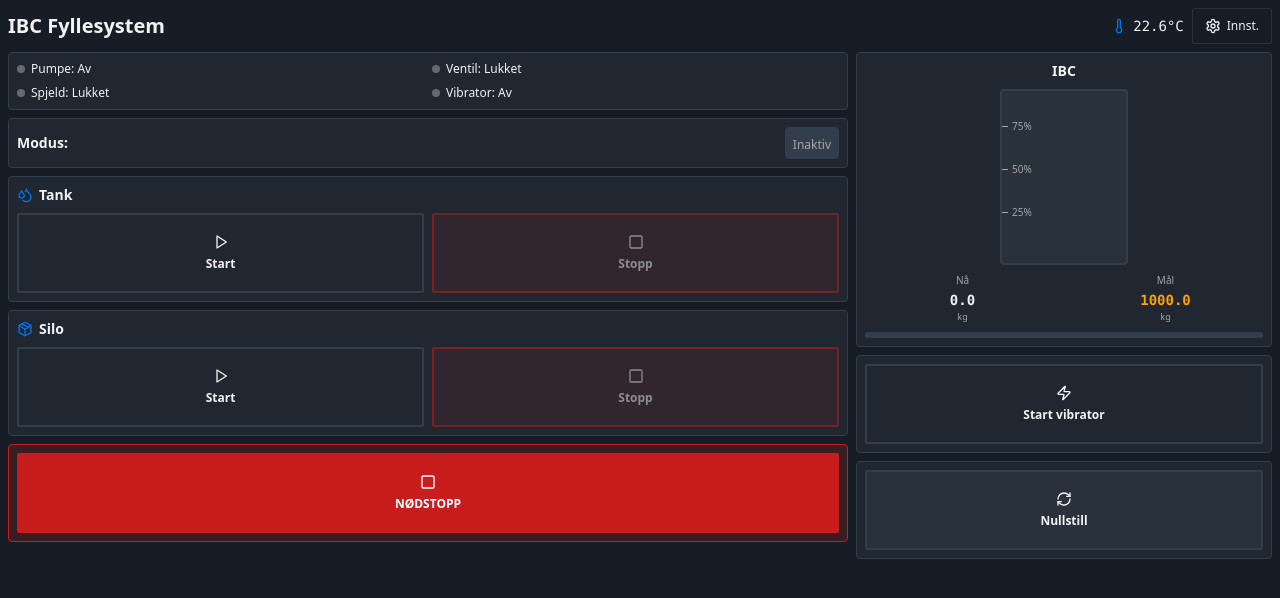
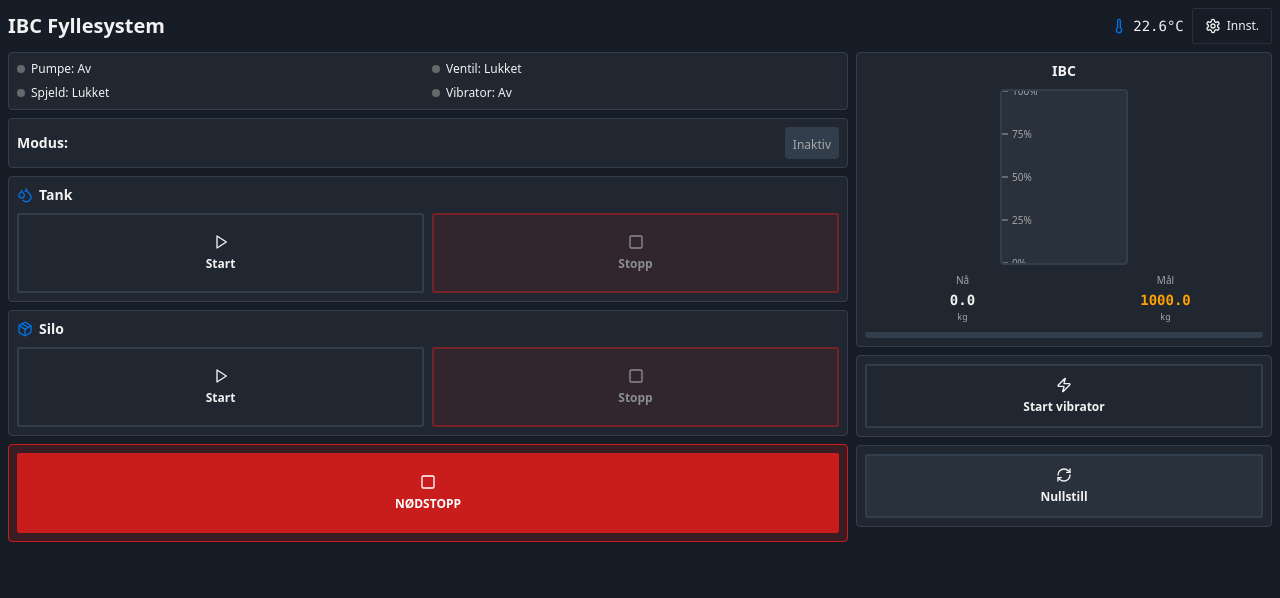
Before and after one commit to sturla1993/ca-filling, a React (Vite) app: page / in a window 1280 px wide. Shown: the top 598 px of the page. Built offline with nearby package versions, Linux system fonts and the light colour scheme; the HTML template or start-up script is replaced by a standard one.

Commit message:
Lower vibrator and reset buttons alignment
Align vibrator and Reset buttons with silo and emergency stop by reducing height, without changing width; adjust IBC visualization color when filling from silo; fix vertical spacing of percentage markers in visualization for even distribution.

```diff
--- a/src/components/IBCVisualization.tsx
+++ b/src/components/IBCVisualization.tsx
@@ -5,15 +5,19 @@ interface IBCVisualizationProps {
   currentWeight: number;
   targetWeight: number;
   maxCapacity: number;
+  tankWeight: number;
+  tankTarget: number;
 }
 
-export const IBCVisualization = ({ currentWeight, targetWeight, maxCapacity }: IBCVisualizationProps) => {
+export const IBCVisualization = ({ currentWeight, targetWeight, maxCapacity, tankWeight, tankTarget }: IBCVisualizationProps) => {
   const [fillPercentage, setFillPercentage] = useState(0);
+  const [tankPercentage, setTankPercentage] = useState(0);
   const targetPercentage = (targetWeight / maxCapacity) * 100;
 
   useEffect(() => {
     setFillPercentage((currentWeight / maxCapacity) * 100);
-  }, [currentWeight, maxCapacity]);
+    setTankPercentage((tankWeight / maxCapacity) * 100);
+  }, [currentWeight, maxCapacity, tankWeight]);
 
   return (
     <div className="flex flex-col items-center gap-2 p-2 bg-card rounded border border-border">
@@ -27,23 +31,34 @@ export const IBCVisualization = ({ currentWeight, targetWeight, maxCapacity }: I
           style={{ bottom: `${targetPercentage}%` }}
         />
 
-        {/* Fill level */}
+        {/* Tank fill level (blue) */}
         <div
-          className={cn(
-            "absolute bottom-0 w-full bg-tank-fill transition-all duration-500 ease-out",
-            fillPercentage >= targetPercentage && "animate-pulse"
-          )}
-          style={{ height: `${Math.min(fillPercentage, 100)}%` }}
+          className="absolute bottom-0 w-full bg-tank-fill transition-all duration-500 ease-out"
+          style={{ height: `${Math.min(tankPercentage, 100)}%` }}
         >
           <div className="absolute inset-0 bg-gradient-to-t from-tank-fill to-transparent opacity-50" />
         </div>
 
+        {/* Silo fill level (amber) */}
+        <div
+          className={cn(
+            "absolute w-full bg-amber-500 transition-all duration-500 ease-out",
+            fillPercentage >= targetPercentage && "animate-pulse"
+          )}
+          style={{
+            bottom: `${Math.min(tankPercentage, 100)}%`,
+            height: `${Math.max(0, Math.min(fillPercentage - tankPercentage, 100 - tankPercentage))}%`
+          }}
+        >
+          <div className="absolute inset-0 bg-gradient-to-t from-amber-500 to-transparent opacity-50" />
+        </div>
+
         {/* Capacity markers */}
-        {[25, 50, 75, 100].map((mark) => (
+        {[0, 25, 50, 75, 100].map((mark) => (
           <div
             key={mark}
             className="absolute w-full flex items-center"
-            style={{ bottom: `${mark}%` }}
+            style={{ bottom: `${mark}%`, transform: 'translateY(50%)' }}
           >
             <div className="w-1.5 h-px bg-muted-foreground" />
             <span className="ml-1 text-[10px] text-muted-foreground">{mark}%</span>
--- a/src/pages/Index.tsx
+++ b/src/pages/Index.tsx
@@ -17,6 +17,7 @@ import {
   Package
 } from "lucide-react";
 import { toast } from "sonner";
+import { cn } from "@/lib/utils";
 
 type FillMode = "idle" | "coarse" | "fine";
 type EquipmentStatus = "running" | "stopped" | "idle";
@@ -34,8 +35,10 @@ const Index = () => {
   const [vibratorStatus, setVibratorStatus] = useState<EquipmentStatus>("idle");
   const [isFillingFromTank, setIsFillingFromTank] = useState(false);
   const [tankFilled, setTankFilled] = useState(false);
+  const [tankWeight, setTankWeight] = useState(0);
 
   const totalTarget = tankTarget + siloTarget;
+  const siloWeight = currentWeight - tankWeight;
 
   // Simulate temperature changes
   useEffect(() => {
@@ -66,9 +69,10 @@ const Index = () => {
           if (newWeight >= currentTarget) {
             if (isFillingFromTank) {
               setTankFilled(true);
+              setTankWeight(currentTarget);
               toast.success(`Fylling fra tank fullført! (${currentTarget.toFixed(1)} kg)`);
             } else {
-              toast.success(`Fylling fra silo fullført! (${(newWeight - (tankFilled ? tankTarget : 0)).toFixed(1)} kg)`);
+              toast.success(`Fylling fra silo fullført! (${(newWeight - tankWeight).toFixed(1)} kg)`);
             }
             stopFilling();
             return currentTarget;
@@ -119,6 +123,7 @@ const Index = () => {
     setDamperStatus("idle");
     setVibratorStatus("idle");
     setCurrentWeight(0);
+    setTankWeight(0);
     setTankFilled(false);
     setIsFillingFromTank(false);
     toast.success("Nullstilt");
@@ -273,6 +278,8 @@ const Index = () => {
             currentWeight={currentWeight}
             targetWeight={totalTarget}
             maxCapacity={totalTarget}
+            tankWeight={tankWeight}
+            tankTarget={tankTarget}
           />
 
           {/* Vibrator Control */}
@@ -283,7 +290,7 @@ const Index = () => {
               status={vibratorStatus}
               active={vibratorStatus === "running"}
               onClick={toggleVibrator}
-              className={vibratorStatus === "running" ? "border-status-running" : ""}
+              className={cn("h-16", vibratorStatus === "running" ? "border-status-running" : "")}
             />
           </Card>
 
@@ -294,7 +301,7 @@ const Index = () => {
               label="Nullstill"
               status="idle"
               onClick={resetFilling}
-              className="bg-secondary hover:bg-secondary/80"
+              className="bg-secondary hover:bg-secondary/80 h-16"
             />
           </Card>
 
```
